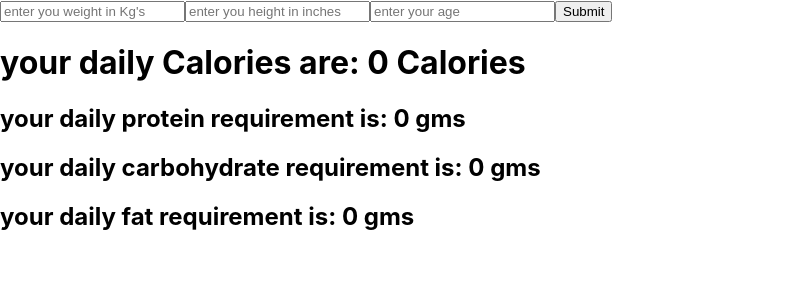
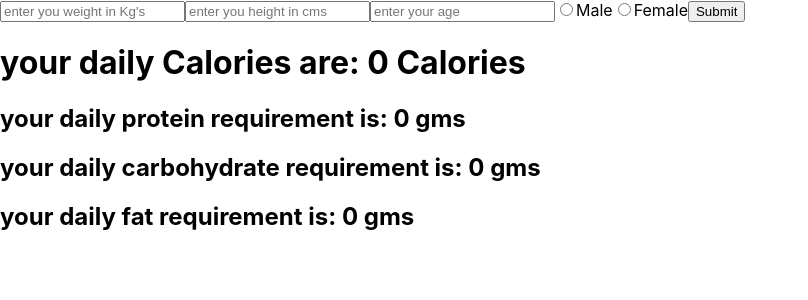
Before and after one commit to itsSunnysCode/fitnessPal, a React (Create React App) app: page / in a window 1280 px wide. Shown: the top 300 px of the page, without its empty margins (0-808 px from the left). Built offline with nearby package versions, Linux system fonts and the light colour scheme.

Commit message:
gender function added

```diff
--- a/src/App.js
+++ b/src/App.js
@@ -2,15 +2,39 @@ import React, { Component } from 'react'
 
 class App extends Component {
 
+    gender(event){
+      var gender = this.state.gender;
+      if(event.target.value==='male'){
+
+          gender='male';
+          this.setState({gender: gender}, function () {
+            console.log(this.state.gender);
+
+          });
+      }
+      else if (event.target.value==='female'){
+
+        gender='female';
+        this.setState({gender: gender}, function () {
+          console.log(this.state.gender);
+
+        });
+      }
+    }
   calculateBMR(event){
     event.preventDefault();
     var weight = this.refs.weight.value;
     var height = this.refs.height.value;
     var age = this.refs.age.value;
-    var bmr = 66.47 + (6.24 * weight * 2.2) + (12.7 * height) - (6.755 * age);
+    if(this.state.gender==='male'){
+    var bmr = (13.397 * weight) + (4.799 * height) - (5.677 * age)+ 88.362;
+    }
+    else if(this.state.gender==='female'){
+      bmr = (9.247 * weight) + (3.098 * height) - (4.330 * age)+ 447.593;
+    }
     var maintainCalories = bmr * 1.3;
-    var deficit = 0.05* maintainCalories;
-    var dailyCalories = Math.floor(maintainCalories - deficit);
+
+    var dailyCalories = Math.floor(maintainCalories - 500);
     this.setState({dailyCalories: dailyCalories});
     var protein = Math.floor((1/8)*dailyCalories);
     this.setState({protein: protein});
@@ -27,11 +51,12 @@ class App extends Component {
       dailyCalories: 0,
       protein: 0,
       carbohydrate: 0,
-      fat: 0
+      fat: 0,
+      gender: ''
 
     };
     this.calculateBMR = this.calculateBMR.bind(this);
-
+    this.gender = this.gender.bind(this);
   }
 
 
@@ -40,9 +65,12 @@ class App extends Component {
     return (
       <div>
             <form onSubmit={this.calculateBMR} >
-            <input type="number" ref="weight" placeholder="enter you weight in Kg's" />
-            <input type="number" ref="height" placeholder="enter you height in inches" />
+            <input type="float" ref="weight" placeholder="enter you weight in Kg's" />
+            <input type="float" ref="height" placeholder="enter you height in cms" />
             <input type="number" min="1" ref="age" placeholder="enter your age" />
+            <input type="radio" name="gender" value="male" onChange={this.gender} />Male
+            <input type="radio" name="gender" value="female" onChange={this.gender} />Female
+
             <input type="submit" value="Submit" />
             </form>
            <h1>your daily Calories are: {this.state.dailyCalories} Calories</h1>
```
